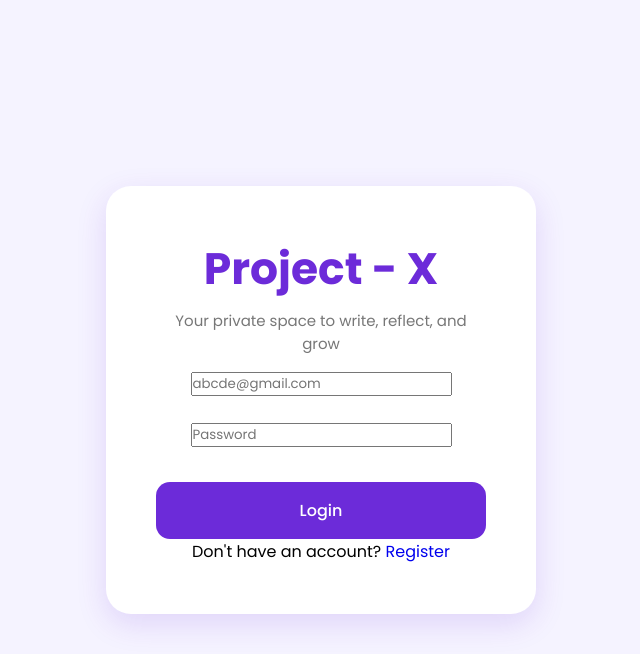
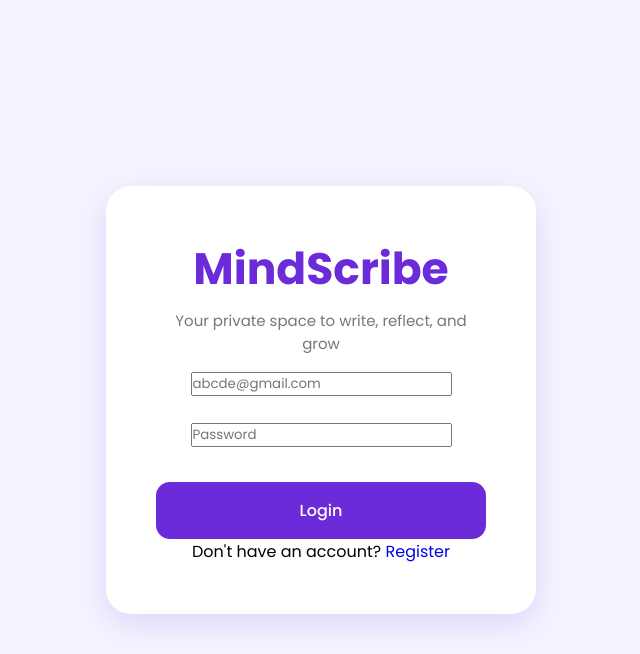
Before and after one commit to S-BOT-DESIGN/MindScribe, a Flask app: page / in a window 1280 px wide. Shown: the top 654 px of the page, without its empty margins (319-959 px from the left). Run offline with Flask 3, Linux system fonts and the light colour scheme.

Commit message:
Changed the title name

```diff
--- a/templates/login.html
+++ b/templates/login.html
@@ -23,7 +23,7 @@
 
     <div class="login-card">
 
-        <h1>Project - X</h1>
+        <h1>MindScribe</h1>
 
         <p class="subtitle">
             Your private space to write, reflect, and grow
```
